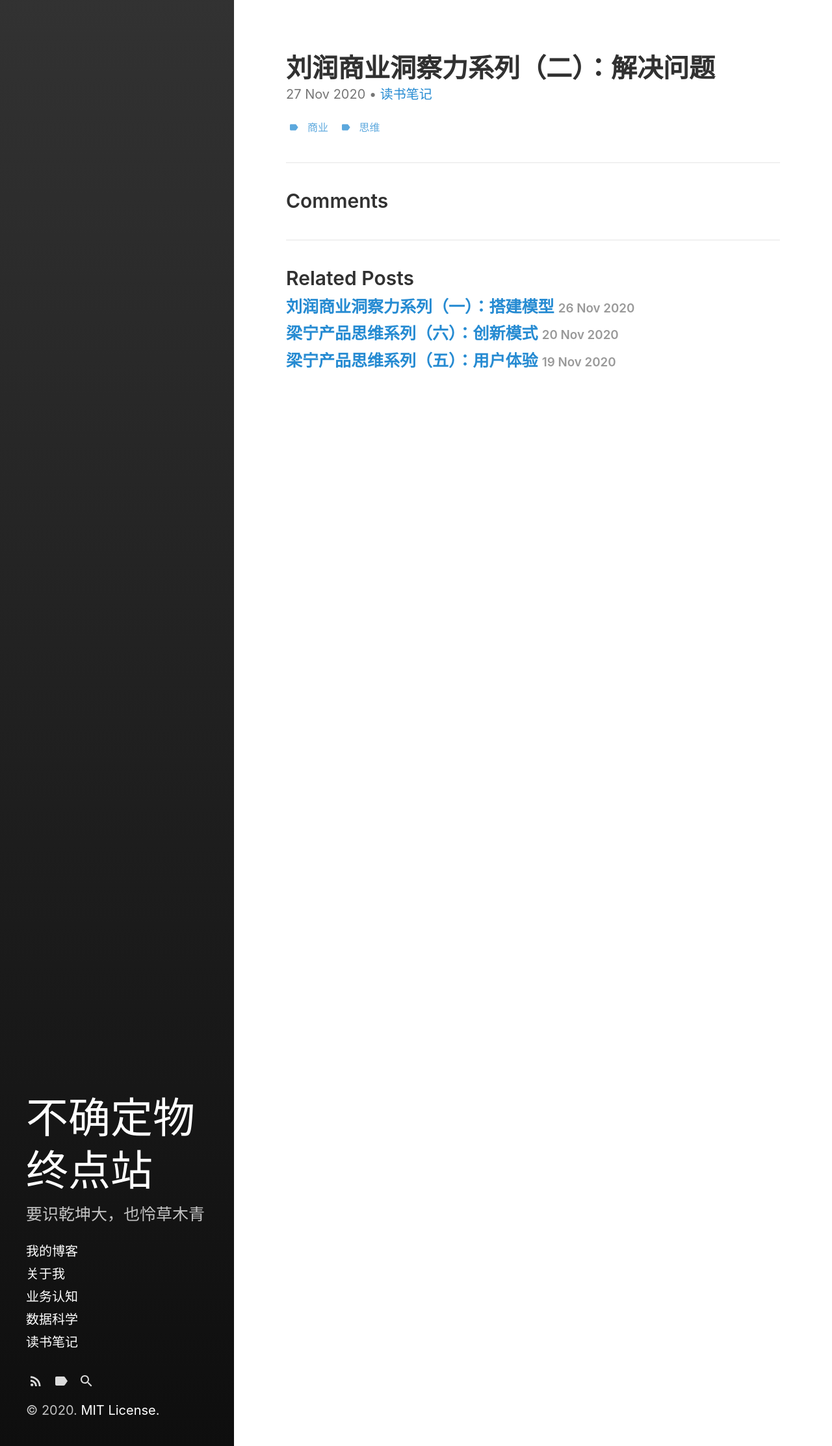
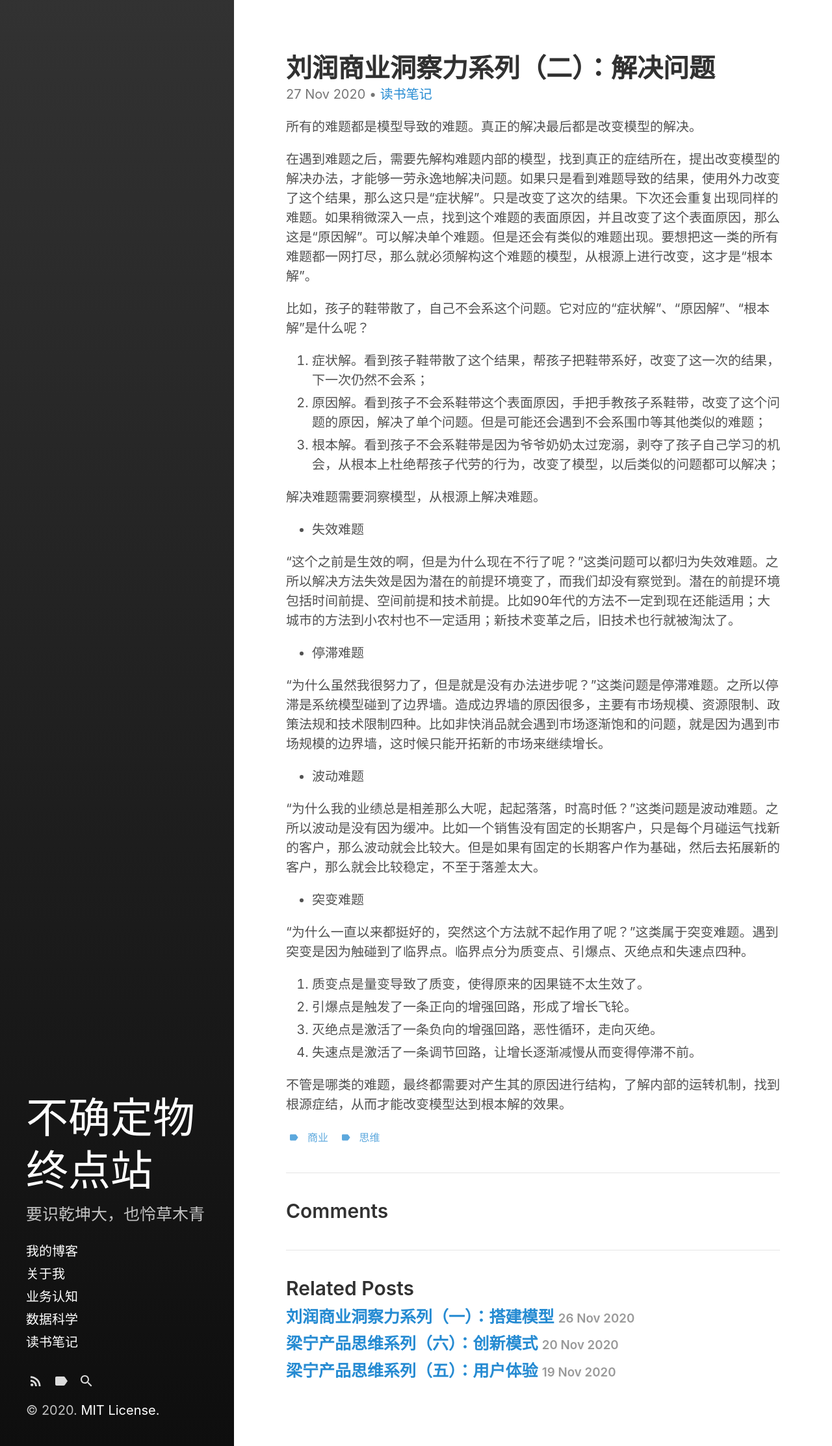
Before and after one commit to Bin0Lin/Bin0Lin.github.io, a Jekyll site: the page built from _posts/2020-11-27-刘润商业洞察力系列（二）：解决问题.md, in a window 1280 px wide. Shown: the whole page at 65% size. Built offline with Jekyll 4.4.1, drawn with Linux system fonts in a browser that asks for light colours.

Commit message:
Update 2020-11-27-刘润商业洞察力系列（二）：解决问题.md

```diff
--- a/_posts/2020-11-27-刘润商业洞察力系列（二）：解决问题.md
+++ b/_posts/2020-11-27-刘润商业洞察力系列（二）：解决问题.md
@@ -8,3 +8,36 @@ tags:
     - 商业
     - 思维
 ---
+
+所有的难题都是模型导致的难题。真正的解决最后都是改变模型的解决。
+
+在遇到难题之后，需要先解构难题内部的模型，找到真正的症结所在，提出改变模型的解决办法，才能够一劳永逸地解决问题。如果只是看到难题导致的结果，使用外力改变了这个结果，那么这只是“症状解”。只是改变了这次的结果。下次还会重复出现同样的难题。如果稍微深入一点，找到这个难题的表面原因，并且改变了这个表面原因，那么这是“原因解”。可以解决单个难题。但是还会有类似的难题出现。要想把这一类的所有难题都一网打尽，那么就必须解构这个难题的模型，从根源上进行改变，这才是“根本解”。
+
+比如，孩子的鞋带散了，自己不会系这个问题。它对应的“症状解”、“原因解”、“根本解”是什么呢？
+1. 症状解。看到孩子鞋带散了这个结果，帮孩子把鞋带系好，改变了这一次的结果，下一次仍然不会系；
+2. 原因解。看到孩子不会系鞋带这个表面原因，手把手教孩子系鞋带，改变了这个问题的原因，解决了单个问题。但是可能还会遇到不会系围巾等其他类似的难题；
+3. 根本解。看到孩子不会系鞋带是因为爷爷奶奶太过宠溺，剥夺了孩子自己学习的机会，从根本上杜绝帮孩子代劳的行为，改变了模型，以后类似的问题都可以解决；
+
+解决难题需要洞察模型，从根源上解决难题。
+
+- 失效难题
+
+“这个之前是生效的啊，但是为什么现在不行了呢？”这类问题可以都归为失效难题。之所以解决方法失效是因为潜在的前提环境变了，而我们却没有察觉到。潜在的前提环境包括时间前提、空间前提和技术前提。比如90年代的方法不一定到现在还能适用；大城市的方法到小农村也不一定适用；新技术变革之后，旧技术也行就被淘汰了。
+
+- 停滞难题
+
+“为什么虽然我很努力了，但是就是没有办法进步呢？”这类问题是停滞难题。之所以停滞是系统模型碰到了边界墙。造成边界墙的原因很多，主要有市场规模、资源限制、政策法规和技术限制四种。比如非快消品就会遇到市场逐渐饱和的问题，就是因为遇到市场规模的边界墙，这时候只能开拓新的市场来继续增长。
+
+- 波动难题
+
+“为什么我的业绩总是相差那么大呢，起起落落，时高时低？”这类问题是波动难题。之所以波动是没有因为缓冲。比如一个销售没有固定的长期客户，只是每个月碰运气找新的客户，那么波动就会比较大。但是如果有固定的长期客户作为基础，然后去拓展新的客户，那么就会比较稳定，不至于落差太大。
+
+- 突变难题
+
+“为什么一直以来都挺好的，突然这个方法就不起作用了呢？”这类属于突变难题。遇到突变是因为触碰到了临界点。临界点分为质变点、引爆点、灭绝点和失速点四种。
+1. 质变点是量变导致了质变，使得原来的因果链不太生效了。
+2. 引爆点是触发了一条正向的增强回路，形成了增长飞轮。
+3. 灭绝点是激活了一条负向的增强回路，恶性循环，走向灭绝。
+4. 失速点是激活了一条调节回路，让增长逐渐减慢从而变得停滞不前。
+
+不管是哪类的难题，最终都需要对产生其的原因进行结构，了解内部的运转机制，找到根源症结，从而才能改变模型达到根本解的效果。
```
